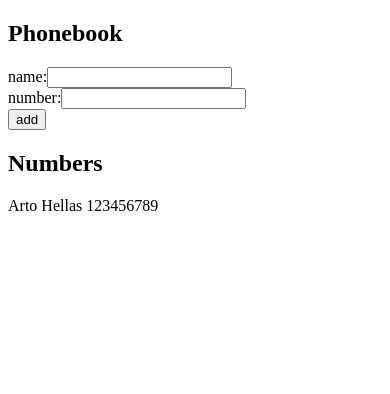
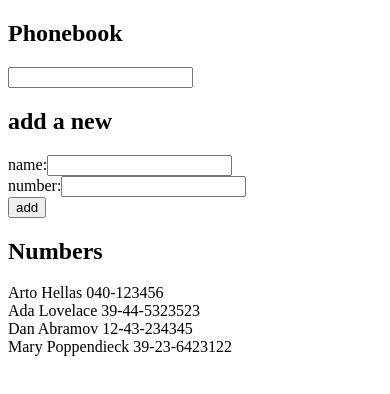
Before and after one commit to dglynn/fullstackopen, a React (Create React App) app in the folder part2/phonebook/: page / in a window 390 px wide. Shown: the top 394 px of the page. Built offline with nearby package versions, Linux system fonts and the light colour scheme.

Commit message:
Ex 2.9 - The Phonebook Step4

```diff
--- a/part2/phonebook/src/App.js
+++ b/part2/phonebook/src/App.js
@@ -3,15 +3,17 @@
 
 const App = () => {
   const [persons, setPersons] = useState([
-    {
-      name: "Arto Hellas",
-      number: "123456789",
-    },
+    { name: "Arto Hellas", number: "040-123456" },
+    { name: "Ada Lovelace", number: "39-44-5323523" },
+    { name: "Dan Abramov", number: "12-43-234345" },
+    { name: "Mary Poppendieck", number: "39-23-6423122" },
   ]);
+
   //console.log(persons)
   const [newName, setNewName] = useState("");
   const [newNumber, setNewNumber] = useState("");
-  console.log("I am newName ", newName);
+  const [searchValue, setSearchValue] = useState("");
+  //console.log("I am newName ", newName);
 
   const handleAddName = (event) => {
     //console.log(event.target.value)
@@ -48,9 +50,17 @@
     setNewNumber("");
   };
 
+  const searchPerson = (event) => {
+    console.log("I am the search person event handler", event.target.value);
+    setSearchValue(event.target.value);
+  };
+  console.log("I am the searchValue ", searchValue);
+
   return (
     <div>
       <h2>Phonebook</h2>
+      <input value={searchValue} onChange={searchPerson} />
+      <h2>add a new</h2>
       <form onSubmit={addPerson}>
         <div>
           name:
@@ -66,9 +76,13 @@
       </form>
       <h2>Numbers</h2>
       <div>
-        {persons.map((person) => (
-          <Person key={person.name} person={person} />
-        ))}
+        {persons
+          .filter((person) =>
+            person.name.toUpperCase().includes(searchValue.toUpperCase())
+          )
+          .map((person) => (
+            <Person key={person.name} person={person} />
+          ))}
       </div>
     </div>
   );
```
Also changed, not shown: 1 other file (tests, documents, lock files or other folders).
